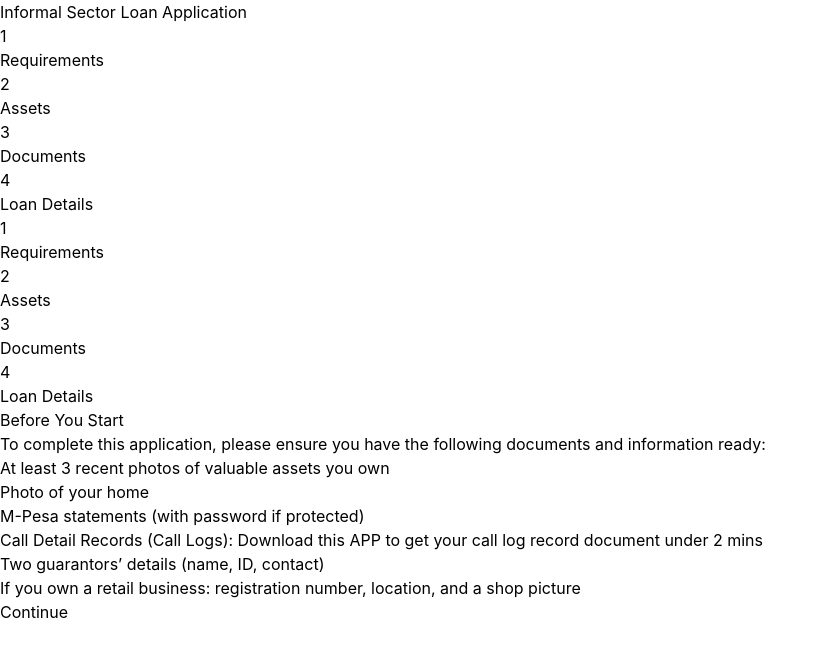
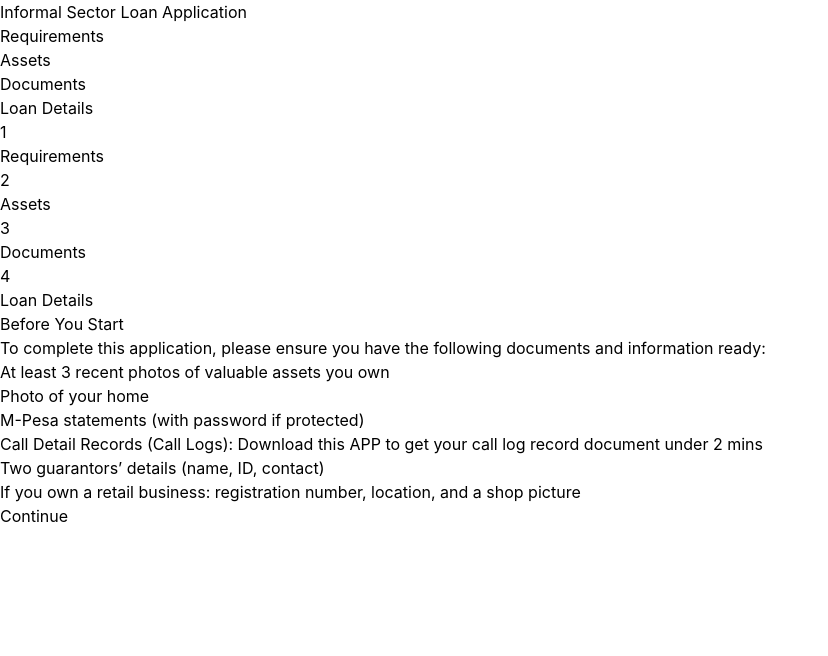
Before and after one commit to Bonam24/orionfrontend, a React (Vite) app: page /loan/request/informal in a window 1280 px wide. Shown: the top 656 px of the page, without its empty margins (0-828 px from the left). Built offline with nearby package versions, Linux system fonts and the light colour scheme.

Commit message:
Adjusted the progress tracker

```diff
--- a/src/components/ui/progressBar.tsx
+++ b/src/components/ui/progressBar.tsx
@@ -6,49 +6,34 @@ interface ProgressStepsProps {
 }
 
 const ProgressSteps: React.FC<ProgressStepsProps> = ({ currentStep, steps }) => {
+  const classesFor = (isActive: boolean, isCompleted: boolean) => {
+    if (isActive) return "bg-blue-600 text-white";
+    if (isCompleted) return "bg-green-500 text-white";
+    return "bg-gray-200 text-gray-700";
+  };
+
   return (
     <div>
-      {/* Mobile: vertical */}
-      <div className="flex flex-col space-y-6 sm:hidden">
+      {/* 📱 Mobile: divided blocks */}
+      <div className="sm:hidden flex w-full border border-gray-300 rounded-lg overflow-hidden">
         {steps.map((step, index) => {
           const isActive = index === currentStep;
           const isCompleted = index < currentStep;
+          const cls = classesFor(isActive, isCompleted);
 
           return (
-            <div key={step} className="flex items-start relative">
-              {/* Circle */}
-              <div
-                className={`flex items-center justify-center w-8 h-8 rounded-full border-2 font-semibold shrink-0
-                  ${
-                    isActive
-                      ? "border-blue-600 bg-blue-600 text-white"
-                      : isCompleted
-                      ? "border-green-500 bg-green-500 text-white"
-                      : "border-gray-300 text-gray-500"
-                  }`}
-              >
-                {index + 1}
-              </div>
-
-              {/* Step Label */}
-              <span
-                className={`ml-3 text-sm font-medium ${
-                  isActive ? "text-blue-600" : "text-gray-600"
-                }`}
-              >
-                {step}
-              </span>
-
-              {/* Vertical connector line */}
-              {index < steps.length - 1 && (
-                <div className="absolute top-8 left-4 w-0.5 h-6 bg-gray-300"></div>
-              )}
+            <div
+              key={step}
+              className={`flex-1 h-12 flex items-center justify-center ${cls} text-[10px] font-medium truncate
+                ${index < steps.length - 1 ? "border-r border-gray-300" : ""}`}
+            >
+              {step}
             </div>
           );
         })}
       </div>
 
-      {/* Desktop: horizontal */}
+      {/* 💻 Desktop: stepper with circles */}
       <div className="hidden sm:flex items-center justify-between mb-8">
         {steps.map((step, index) => {
           const isActive = index === currentStep;
--- a/src/pages/loan/request/informal.tsx
+++ b/src/pages/loan/request/informal.tsx
@@ -401,6 +401,10 @@ const onSubmit: SubmitHandler<LoanFormData> = async (data) => {
                     </div>
 
                     {/* Repayment Date */}
+                    <div>
+                      <label className="block text-sm font-medium text-gray-700 mb-1">
+                        Repayment Date *
+                      </label>
                     <input
                       type="date"
                       min={new Date().toISOString().split("T")[0]}
@@ -412,6 +416,7 @@ const onSubmit: SubmitHandler<LoanFormData> = async (data) => {
                       })}
                       className="w-full px-3 py-2 border rounded-md"
                     />
+                    </div>
                   </div>
 
                   {/* Guarantors */}
@@ -429,7 +434,8 @@ const onSubmit: SubmitHandler<LoanFormData> = async (data) => {
                   </button>
                   <button
                     type="submit"
-                    disabled={isSubmitting}
+                    disabled={isSubmitting|| assets.length < 3|| !watch("repaymentDate")
+                      || !watch("amountRequested")|| !watch("guarantors")}
                     className="
     w-full sm:w-auto             /* full width on mobile, auto on larger screens */
     px-4 py-2 text-sm            /* smaller padding + font on small screens */
--- a/src/types/index.ts
+++ b/src/types/index.ts
@@ -2,6 +2,7 @@ export interface Guarantor {
   name: string;
   idNumber: string;
   contact: string;
+  nationality: string;
 }
 
 export interface Asset {
```
